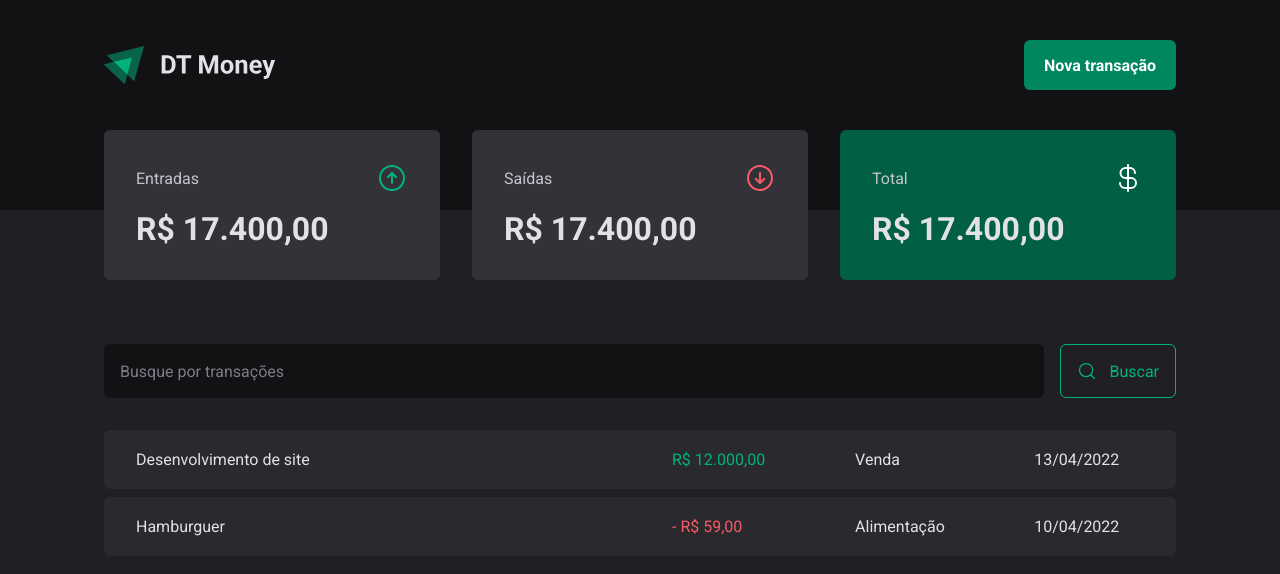
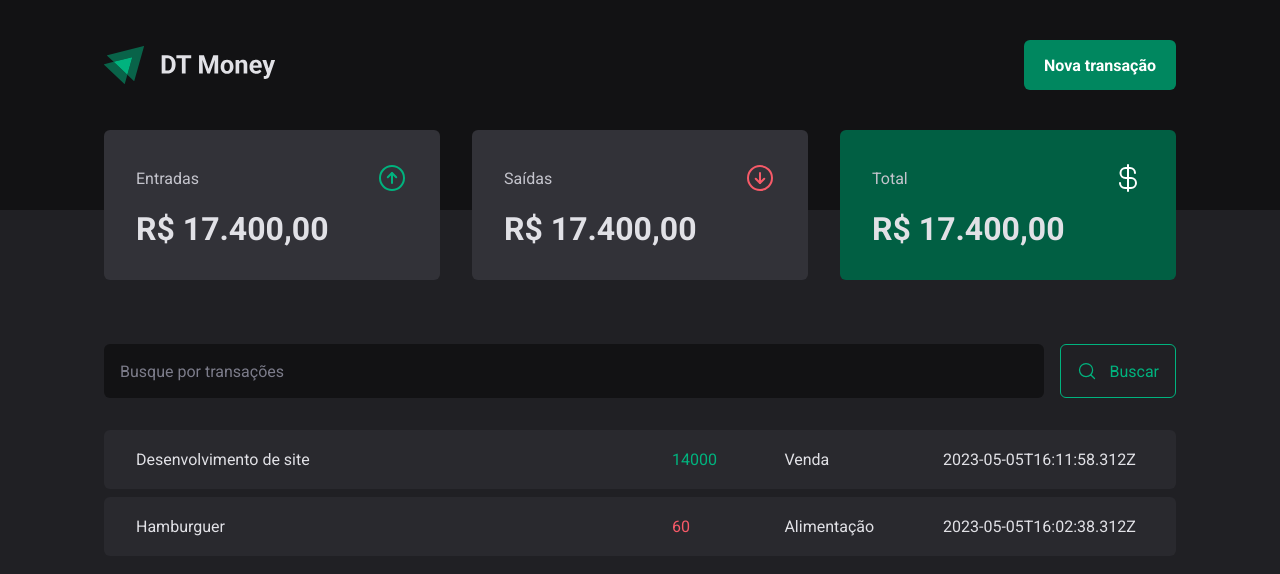
Before and after one commit to Sans-arch/03-dt-money, a React (Vite) app: page / in a window 1280 px wide. Shown: the top 574 px of the page. Built offline with nearby package versions, Linux system fonts and the light colour scheme; data requests are answered from the project's data file.

Commit message:
Add API requests (json-dev-server

```diff
--- a/server.json
+++ b/server.json
@@ -13,7 +13,7 @@
       "description": "Hamburguer",
       "type": "outcome",
       "category": "Alimentação",
-      "price": 50,
+      "price": 60,
       "createdAt": "2023-05-05T16:02:38.312Z"
     }
   ]
--- a/src/pages/Transactions/index.tsx
+++ b/src/pages/Transactions/index.tsx
@@ -1,10 +1,33 @@
+import { useEffect, useState } from "react";
 import { Header } from "../../components/Header";
 import { Summary } from "../../components/Summary";
 import { SearchForm } from "./components/SearchForm";
 
 import { PriceHighlight, TransactionsContainer, TransactionsTable } from "./styles";
 
+interface Transaction {
+  id: number
+  description: string
+  type: 'income' | 'outcome'
+  price: 'number'
+  category: string
+  createdAt: string
+}
+
 export function Transactions() {
+  const [transactions, setTransactions] = useState<Transaction[]>([])
+
+  async function loadTransactions() {
+    const response = await fetch('http://localhost:3000/transactions')
+    const data = await response.json()
+
+    setTransactions(data)
+  }
+
+  useEffect(() => {
+    loadTransactions()
+  }, [])
+
   return (
     <div>
       <Header />
@@ -15,26 +38,21 @@
 
         <TransactionsTable>
           <tbody>
-            <tr>
-              <td width="50%">Desenvolvimento de site</td>
-              <td>
-                <PriceHighlight variant="income">
-                  R$ 12.000,00
-                </PriceHighlight>
-              </td>
-              <td>Venda</td>
-              <td>13/04/2022</td>
-            </tr>
-            <tr>
-              <td width="50%">Hamburguer</td>
-              <td>
-                <PriceHighlight variant="outcome">
-                  - R$ 59,00
-                </PriceHighlight>
-              </td>
-              <td>Alimentação</td>
-              <td>10/04/2022</td>
-            </tr>
+
+            {transactions.map(transaction => {
+              return (
+                <tr key={transaction.id}>
+                  <td width="50%">{transaction.description}</td>
+                  <td>
+                    <PriceHighlight variant={transaction.type}>
+                      {transaction.price}
+                    </PriceHighlight>
+                  </td>
+                  <td>{transaction.category}</td>
+                  <td>{transaction.createdAt}</td>
+                </tr>
+              );
+            })}
           </tbody>
         </TransactionsTable>
       </TransactionsContainer>
```
